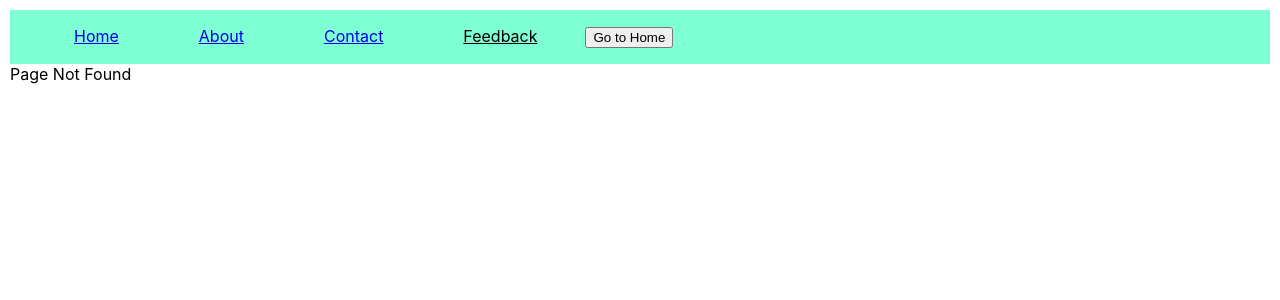
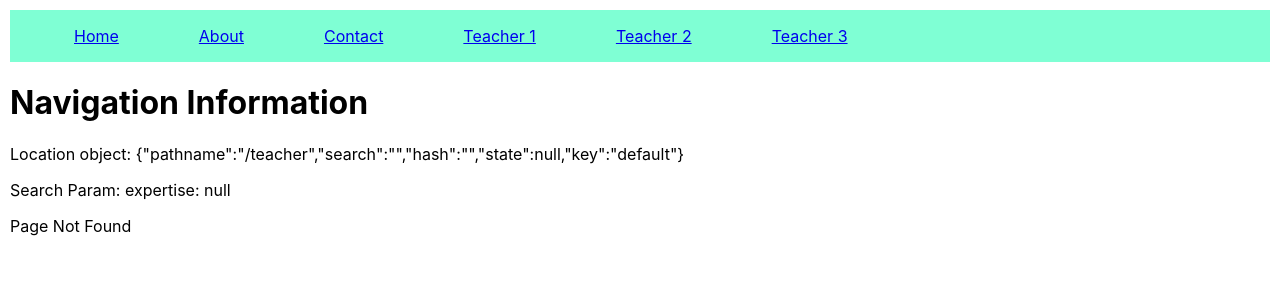
Before and after one commit to harshadbprajapati/myreactapp, a React (Create React App) app: page /teacher in a window 1280 px wide. Before the commit this address had no page. Shown: the top 300 px of the page. Built offline with nearby package versions, Linux system fonts and the light colour scheme.

Commit message:
use navigation hooks

```diff
--- a/src/App.js
+++ b/src/App.js
@@ -1,16 +1,19 @@
 import { Routes, Route } from "react-router-dom";
 import Navigation from "./components/Navigation";
+import NavigationInformation from "./components/NavigationInformation";
+import Teacher from "./components/Teacher";
 
 function App() {
   return (
     <div>
       <Navigation />
+      <NavigationInformation />
       <Routes>
         <Route path="/" element={<div>Home</div>} />
         <Route path="/home" element={<div>Home</div>} />
         <Route path="/about" element={<div>About</div>} />
         <Route path="/contact" element={<div>Contact</div>} />
-          <Route path="/feedback" element={<div>Feedback</div>} />
+        <Route path="/teacher/:teacherId" element={<Teacher />} />
         <Route path="/*" element={<div>Page Not Found</div>} />
       </Routes>
     </div>
--- a/src/components/Navigation.js
+++ b/src/components/Navigation.js
@@ -1,22 +1,16 @@
 import React from 'react';
 import { Link, NavLink } from 'react-router-dom';
-import { useNavigate } from "react-router-dom";
 
 const Navigation = () => {
-  const navigate = useNavigate();
 
   return (
     <nav>
       <Link to={"/home"}>Home</Link>
       <NavLink to={"/about"}>About</NavLink>
       <NavLink to={"/contact"}>Contact</NavLink>
-      <NavLink
-        to={"/feedback"}
-        style={({isActive, isPending}) => ({ color: isActive ? "brown" : "black" })}
-      >
-        Feedback
-      </NavLink>
-      <button onClick={() => navigate("/home")}>Go to Home</button>
+      <NavLink to={"/teacher/1?expertise=C"} state={{visited:"Teacher 1"}}>Teacher 1</NavLink>
+      <NavLink to={"/teacher/2?expertise=Python"}>Teacher 2</NavLink>
+      <NavLink to={"/teacher/3?expertise=Java"}>Teacher 3</NavLink>
     </nav>
   );
 }
--- /dev/null
+++ b/src/components/NavigationInformation.js
@@ -0,0 +1,20 @@
+import React from 'react'
+import { useLocation, useSearchParams } from 'react-router-dom';
+
+
+const NavigationInformation = () => {
+  const location = useLocation();
+  const [searchParams, setSearchParams] = useSearchParams();
+  console.log("location: " , location);
+  const expertise = searchParams.get("expertise");
+
+  return (
+    <div>
+      <h1>Navigation Information</h1>
+      <p>Location object: {JSON.stringify(location)}</p>
+      <p>Search Param: expertise: {JSON.stringify(expertise)}</p>
+    </div>
+  );
+}
+
+export default NavigationInformation;
--- /dev/null
+++ b/src/components/Teacher.js
@@ -0,0 +1,28 @@
+import React from 'react'
+import { useParams } from 'react-router-dom'
+
+const teacherInformation = [
+  { id: 1, name: "Tom Cruise", age: 52 },
+  { id: 2, name: "Will Smith", age: 48 },
+  { id: 3, name: "Keanu Reeves", age: 51 },
+];
+const Teacher = () => {
+  const params = useParams();
+  console.log("params=", params);
+  const currentTeacher = teacherInformation.find((teacher) => teacher.id === parseInt(params.teacherId));
+  console.log("currentTeacher=", currentTeacher);
+
+  return (
+    <div>
+      <h1>Information about Teacher {params.teacherId}</h1>
+      {currentTeacher && (
+        <>
+          <p>Teacher Name: {currentTeacher.name}</p>
+          <p>Teacher Age: {currentTeacher.age}</p>
+        </>
+      )}
+    </div>
+  );
+}
+
+export default Teacher;
```
Lines whose indentation alone changed are shown as unchanged.
